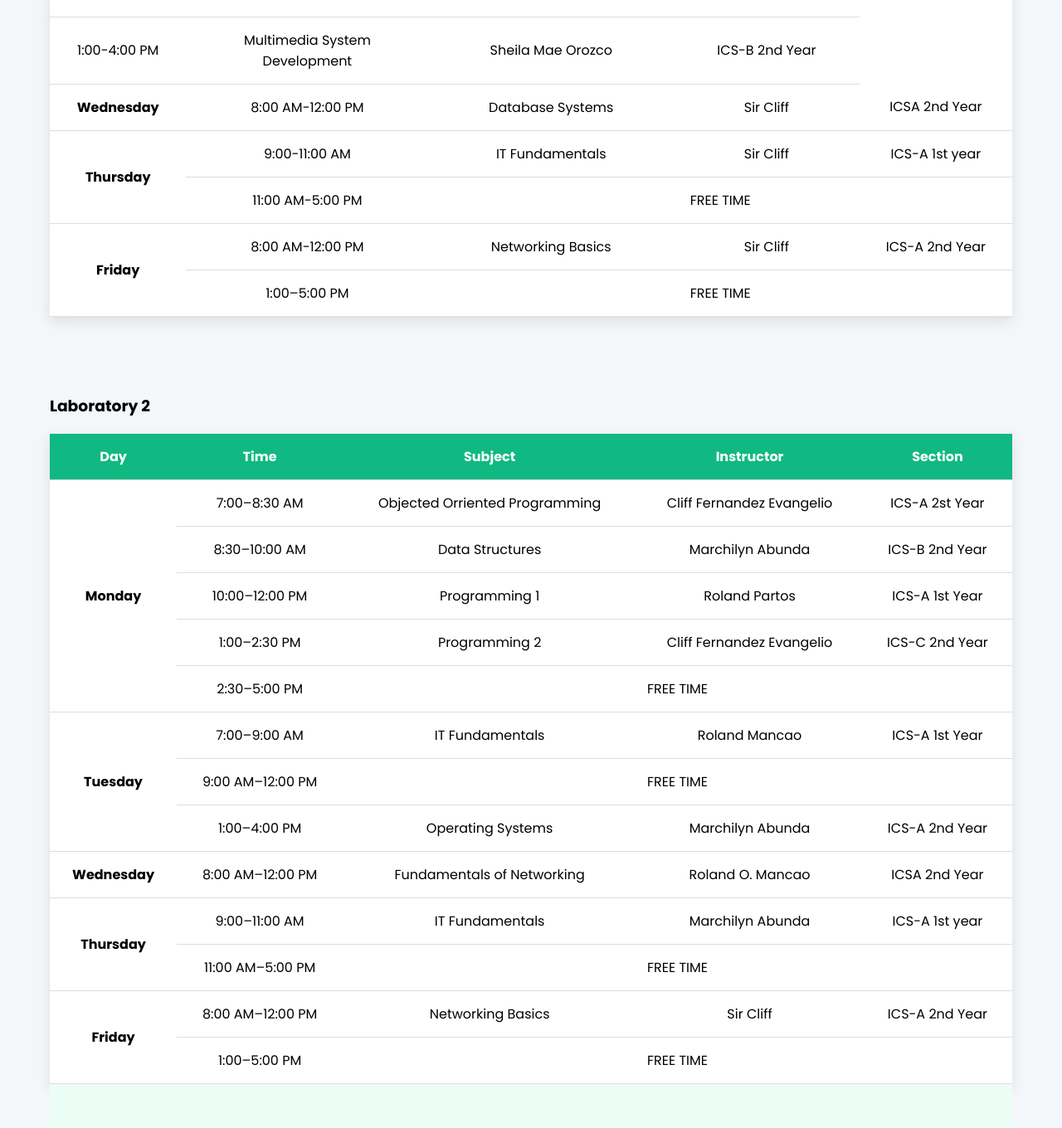
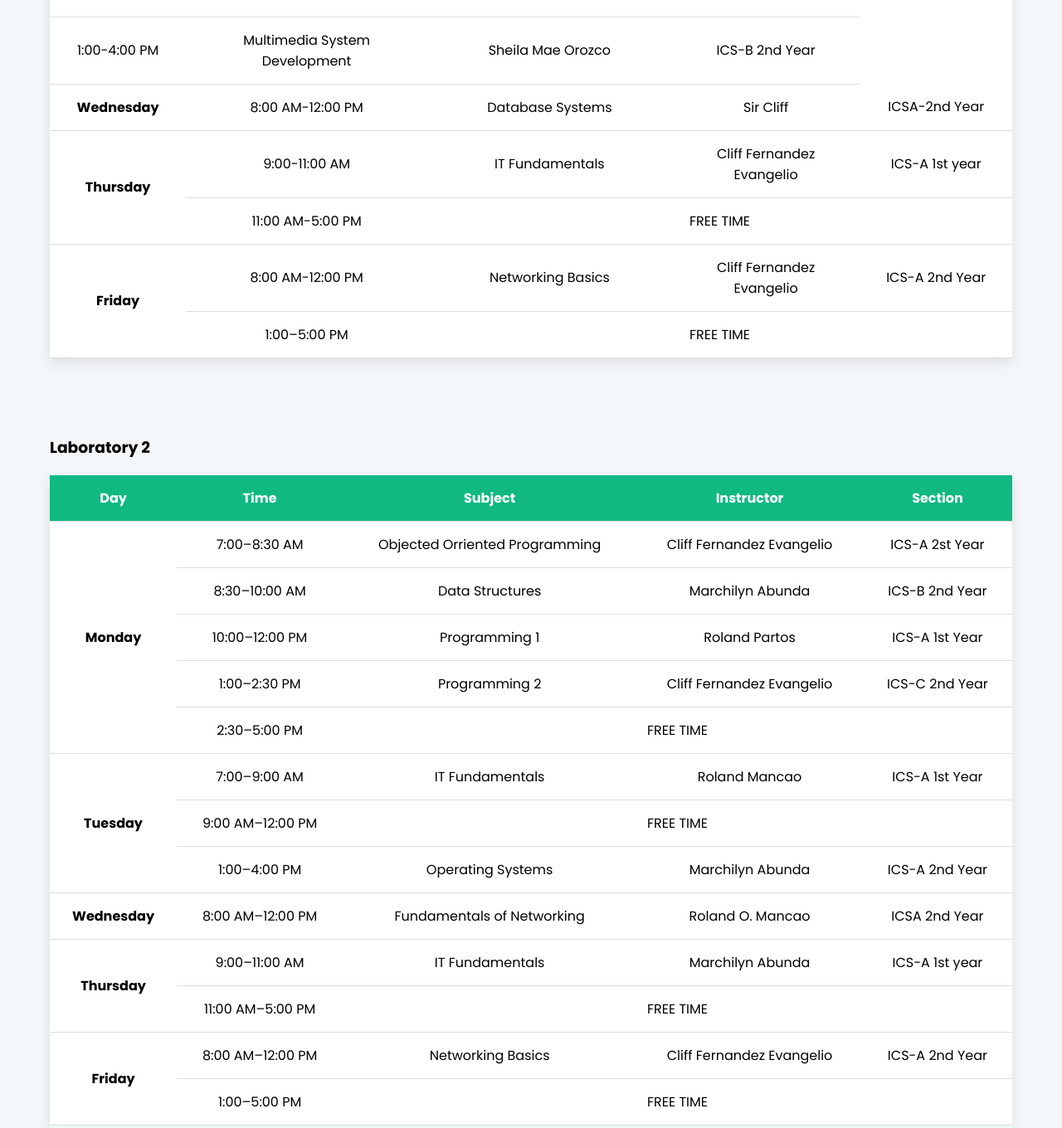
Before and after one commit to Dairolovely/it27A_final_prog, a plain HTML site: page index.html in a window 1280 px wide. Shown: the part 1820-3180 px from the top of the page at 83% size. Drawn offline with Linux system fonts and the light colour scheme.

Commit message:
change name

```diff
--- a/index.html
+++ b/index.html
@@ -113,14 +113,14 @@
         <td>8:00 AM-12:00 PM</td>
         <td>Database Systems</td>
         <td>Sir Cliff</td>
-        <td>ICSA 2nd Year</td>
+        <td>ICSA-2nd Year</td>
     </tr>
 
     <tr>
         <td rowspan="2"><b>Thursday</b></td>
         <td>9:00-11:00 AM</td>
         <td>IT Fundamentals</td>
-        <td>Sir Cliff</td>
+        <td>Cliff Fernandez Evangelio</td>
         <td>ICS-A 1st year</td>
     </tr>
     <tr class="free-row">
@@ -132,7 +132,7 @@
         <td rowspan="2"><b>Friday</b></td>
         <td>8:00 AM-12:00 PM</td>
         <td>Networking Basics</td>
-        <td>Sir Cliff</td>
+        <td>Cliff Fernandez Evangelio</td>
         <td>ICS-A 2nd Year</td>
     </tr>
     <tr class="free-row">
@@ -230,7 +230,7 @@
         <td rowspan="2"><b>Friday</b></td>
         <td>8:00 AM–12:00 PM</td>
         <td>Networking Basics</td>
-        <td>Sir Cliff</td>
+        <td>Cliff Fernandez Evangelio</td>
         <td>ICS-A 2nd Year</td>
     </tr>
     <tr class="free-row">
```
